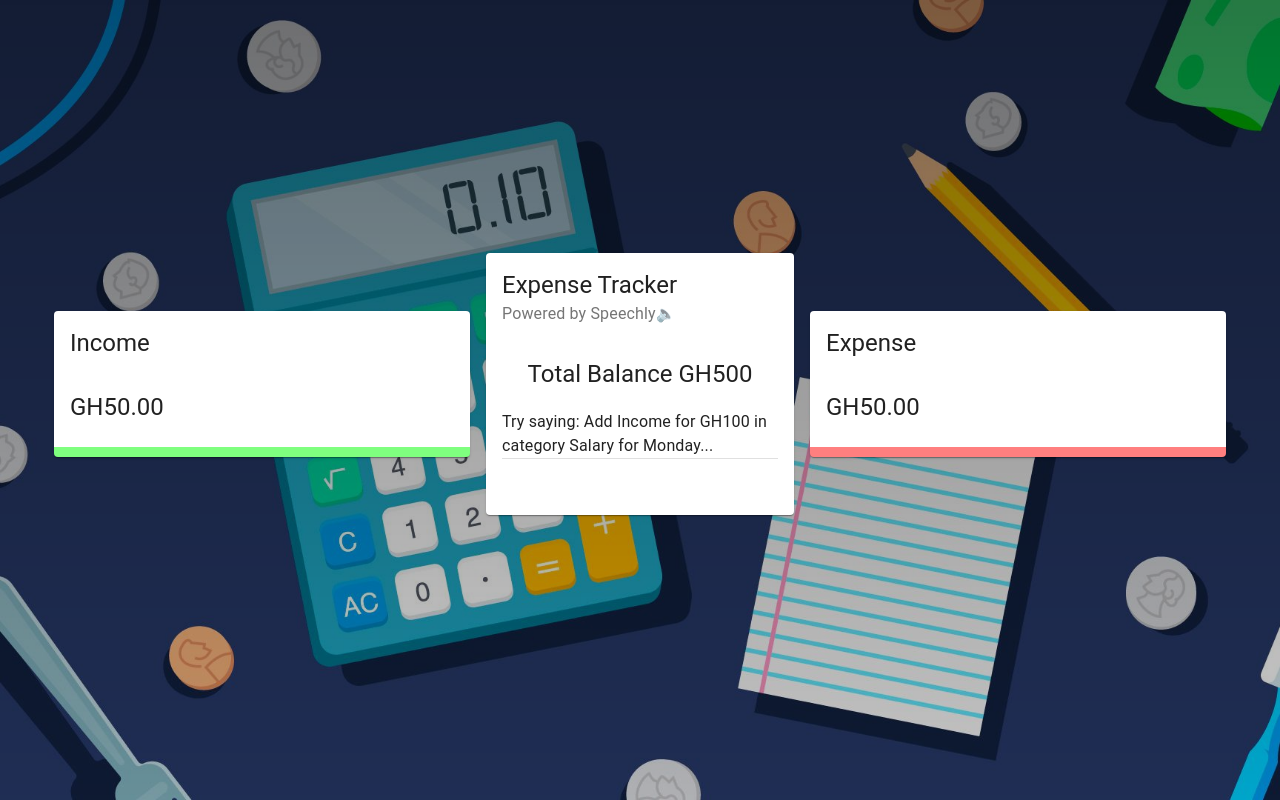
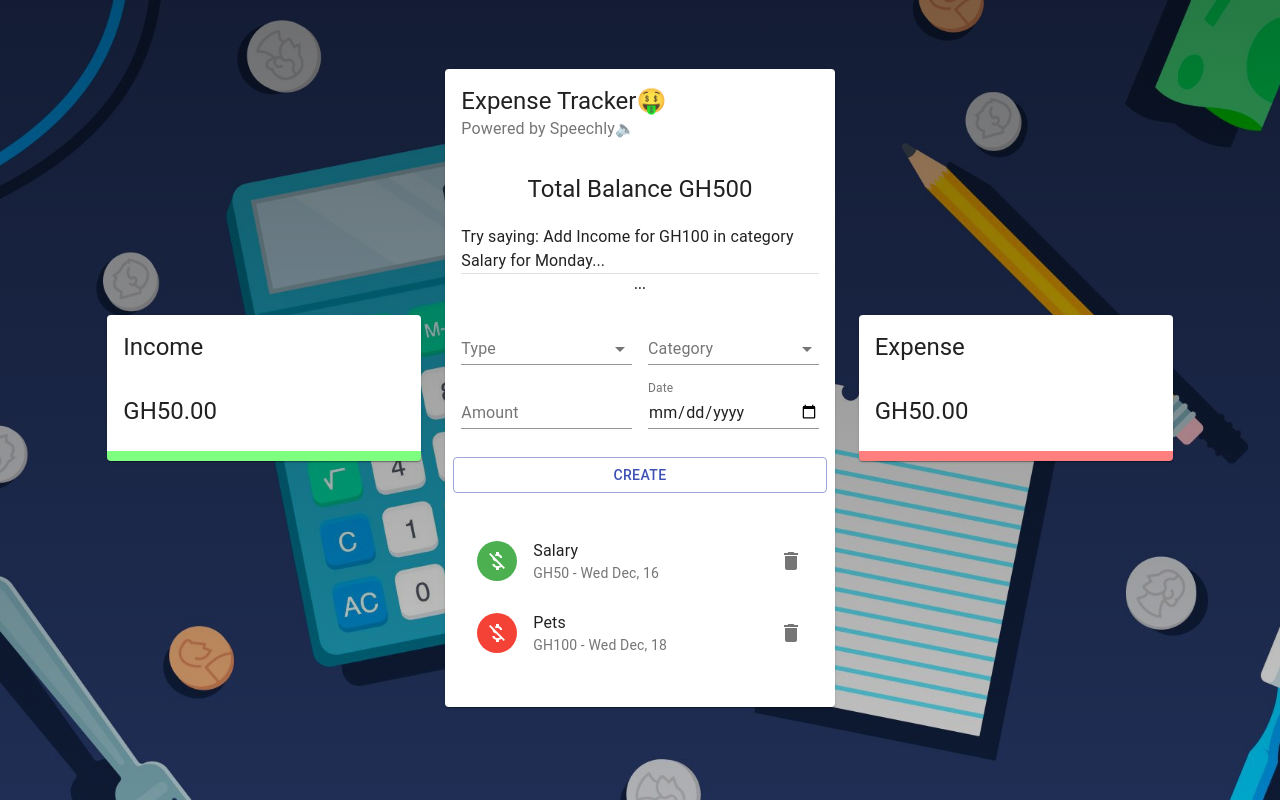
Before and after one commit to Elvis020/Complex_Expense_Tracker, a React (Create React App) app: page / in a window 1280 px wide. Built offline with nearby package versions, Linux system fonts and the light colour scheme.

Commit message:
🎨 Added basic components and layouts together

```diff
--- a/src/App.js
+++ b/src/App.js
@@ -9,19 +9,19 @@ const App = () => {
   return (
     <Grid
       container
-      spacing={2}
+      spacing={1}
       className={trackerUI.grid}
       alignItems="center"
       justify="center"
       style={{ height: "100vh" }}
     >
-      <Grid item xs={12} sm={4}>
+      <Grid item xs={12} sm={3}>
         <Details title="Income" />
       </Grid>
-      <Grid item xs={12} sm={3}>
+      <Grid item xs={12} md={4}>
         <Main />
       </Grid>
-      <Grid item xs={12} sm={4}>
+      <Grid item xs={12} sm={3}>
         <Details title="Expense" />
       </Grid>
     </Grid>
--- /dev/null
+++ b/src/components/Main/Form/index.js
@@ -0,0 +1,68 @@
+import React from "react";
+import {
+  TextField,
+  Typography,
+  Grid,
+  Button,
+  FormControl,
+  InputLabel,
+  Select,
+  MenuItem,
+} from "@material-ui/core";
+import useStyles from "./styles";
+
+const Form = () => {
+  const trackerUI = useStyles();
+  return (
+    <Grid container spacing={2}>
+      <Grid item xs={12}>
+        <Typography gutterBottom align="center" variant="subtitle2">
+          ...
+        </Typography>
+      </Grid>
+      <Grid item sm={6}>
+        <FormControl fullWidth>
+          <InputLabel>Type</InputLabel>
+          <Select>
+            <MenuItem value="Income">Income</MenuItem>
+            <MenuItem value="Expense">Expense</MenuItem>
+          </Select>
+        </FormControl>
+      </Grid>
+      <Grid item sm={6}>
+        <FormControl fullWidth>
+          <InputLabel>Category</InputLabel>
+          <Select>
+            <MenuItem value="Business">Business</MenuItem>
+            <MenuItem value="Salary">Salary</MenuItem>
+          </Select>
+        </FormControl>
+      </Grid>
+
+      <Grid item sm={6}>
+        <TextField type="number" label="Amount" fullWidth />
+      </Grid>
+      <Grid item sm={6}>
+        <TextField
+          id="date"
+          InputLabelProps={{
+            shrink: true,
+          }}
+          type="date"
+          label="Date"
+          fullWidth
+        />
+      </Grid>
+      <Button
+        className={trackerUI.button}
+        variant="outlined"
+        color="primary"
+        fullWidth
+      >
+        Create
+      </Button>
+    </Grid>
+  );
+};
+
+export default Form;
--- /dev/null
+++ b/src/components/Main/Form/styles.js
@@ -0,0 +1,12 @@
+import { makeStyles } from "@material-ui/core/styles";
+
+export default makeStyles((theme) => ({
+  radioGroup: {
+    display: "flex",
+    justifyContent: "center",
+    marginBottom: "-10px",
+  },
+  button: {
+    marginTop: 20,
+  },
+}));
--- /dev/null
+++ b/src/components/Main/List/index.js
@@ -0,0 +1,76 @@
+import React from "react";
+import {
+  List as MUIList,
+  ListItem,
+  ListItemAvatar,
+  Avatar,
+  ListItemText,
+  ListItemSecondaryAction,
+  IconButton,
+  Slide,
+} from "@material-ui/core";
+
+import { Delete, MoneyOff } from "@material-ui/icons";
+import useStyles from "./styles";
+
+const List = () => {
+  const trackerUI = useStyles();
+
+  const transactions = [
+    {
+      id: 1,
+      type: "Income",
+      category: "Salary",
+      amount: 50,
+      date: "Wed Dec, 16",
+    },
+    {
+      id: 2,
+      type: "Expense",
+      category: "Pets",
+      amount: 100,
+      date: "Wed Dec, 18",
+    },
+    {
+      id: 3,
+      type: "Income",
+      category: "Business",
+      amount: 150,
+      date: "Wed Dec, 20",
+    },
+  ];
+  return (
+    <MUIList dense={false} className={trackerUI.list}>
+      {transactions.map((transac) => {
+        const { type, amount, date, id, category } = transac;
+        return (
+          <Slide direction="down" in mountOnEnter unMountOnExit key={id}>
+            <ListItem>
+              <ListItemAvatar>
+                <Avatar
+                  className={
+                    (type === "Income" && trackerUI.avatarIncome) ||
+                    trackerUI.avatarExpense
+                  }
+                >
+                  <MoneyOff />
+                </Avatar>
+              </ListItemAvatar>
+              <ListItemText
+                primary={category}
+                secondary={`GH${amount} - ${date}`}
+              />
+              <ListItemSecondaryAction>
+                <IconButton edge="end" aria-label="delete" onClick="">
+                  <Delete />
+                </IconButton>
+              </ListItemSecondaryAction>
+            </ListItem>
+          </Slide>
+        );
+      })}
+    </MUIList>
+  );
+};
+
+export default List;
--- /dev/null
+++ b/src/components/Main/List/styles.js
@@ -0,0 +1,18 @@
+import { makeStyles } from "@material-ui/core/styles";
+import {red,green} from '@material-ui/core/colors';
+
+
+export default makeStyles((theme) => ({
+  avatarIncome: {
+    color: "#fff",
+    backgroundColor: green[500],
+  },
+  avatarExpense: {
+    color: theme.palette.getContrastText(red[500]),
+    backgroundColor: red[500],
+  },
+  list: {
+    maxHeight: 150,
+    overflow: "auto",
+  },
+}));
--- a/src/components/Main/index.js
+++ b/src/components/Main/index.js
@@ -8,12 +8,14 @@ import {
   Divider,
 } from "@material-ui/core";
 import useStyles from "./styles";
+import Form from "./Form";
+import List from "./List";
 
 const Main = () => {
   const trackerUI = useStyles();
   return (
     <Card className={trackerUI.root}>
-      <CardHeader title="Expense Tracker" subheader="Powered by Speechly🔈" />
+      <CardHeader title="Expense Tracker🤑" subheader="Powered by Speechly🔈" />
       <CardContent>
         <Typography align="center" variant="h5">
           Total Balance GH500
@@ -26,13 +28,13 @@ const Main = () => {
           Try saying: Add Income for GH100 in category Salary for Monday...
         </Typography>
         <Divider />
-        {/* Form Component */}
+        <Form />
       </CardContent>
 
       <CardContent className={trackerUI.cardContent}>
-        <Grid container spacing={2}>
+        <Grid container>
           <Grid item xs={12}>
-            {/* <List /> */}
+            <List />
           </Grid>
         </Grid>
       </CardContent>
--- a/src/components/Main/styles.js
+++ b/src/components/Main/styles.js
@@ -1,6 +1,9 @@
 import { makeStyles } from "@material-ui/core/styles";
 
 export default makeStyles((theme) => ({
+  root:{
+    margin: "0 1em"
+  },
   media: {
     height: 0,
     paddingTop: "56.25%",
--- a/src/index.css
+++ b/src/index.css
@@ -3,6 +3,7 @@ html,
 body {
   margin: 0;
   height: 100%;
+  overflow-x: hidden;
 }
 
 body {
```
